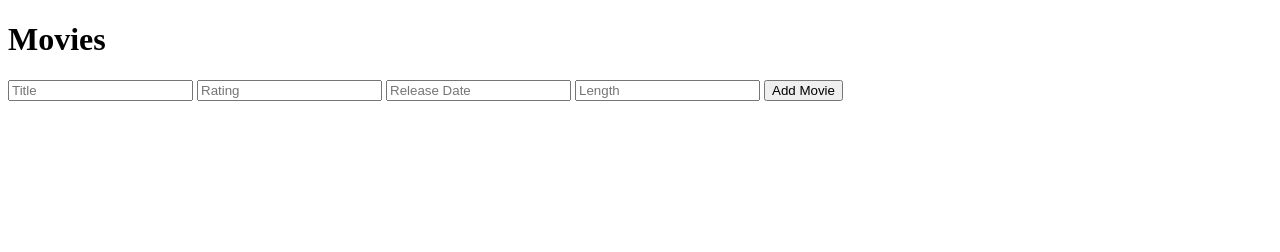
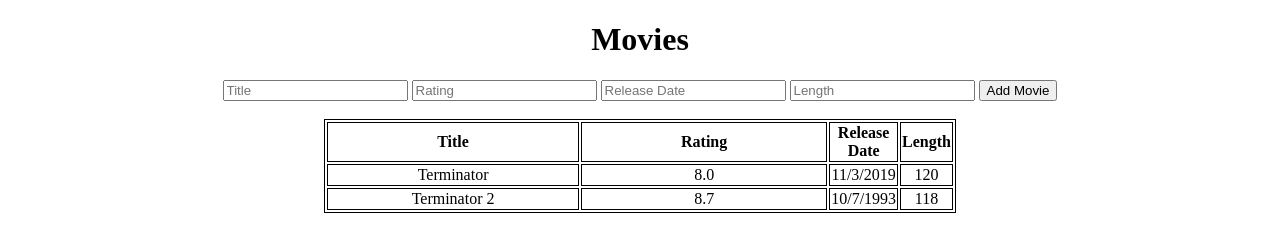
Before and after one commit to jacobsaltzman/movies-app, a website: page app/index.html in a window 1280 px wide. Drawn offline with nearby package versions, Linux system fonts and the light colour scheme.

Commit message:
added table and styling

```diff
--- a/app/index.html
+++ b/app/index.html
@@ -1,7 +1,9 @@
 <!DOCTYPE html>
-<html>
+<html ng-app="moviesApp">
 <head>
 	<title>Movies</title>
+	<link rel="stylesheet" type="text/css" href="styles/styles.css">
+	<script type="text/javascript" src="https://ajax.googleapis.com/ajax/libs/angularjs/1.6.9/angular.min.js"></script>
 </head>
 <body>
 	<h1>Movies</h1>
@@ -13,5 +15,32 @@
 		<input type="text" placeholder="Length">
 		<button type="submit">Add Movie</button>
 	</form>
+
+	<br>
+
+	<table>
+		<thead>
+			<tr>
+				<th>Title</th>
+				<th>Rating</th>
+				<th>Release Date</th>
+				<th>Length</th>
+			</tr>
+		</thead>
+		<tbody>
+			<tr>
+				<td>Terminator</td>
+				<td>8.0</td>
+				<td>11/3/2019</td>
+				<td>120</td>
+			</tr>
+			<tr>
+				<td>Terminator 2</td>
+				<td>8.7</td>
+				<td>10/7/1993</td>
+				<td>118</td>
+			</tr>
+		</tbody>
+	</table>
 </body>
 </html>
--- a/app/styles/styles.css
+++ b/app/styles/styles.css
@@ -0,0 +1,9 @@
+body {
+	text-align: center;
+}
+
+table, th, td {
+	margin: auto;
+	border: 0.1em solid black;
+	width: 50%;
+}
```
